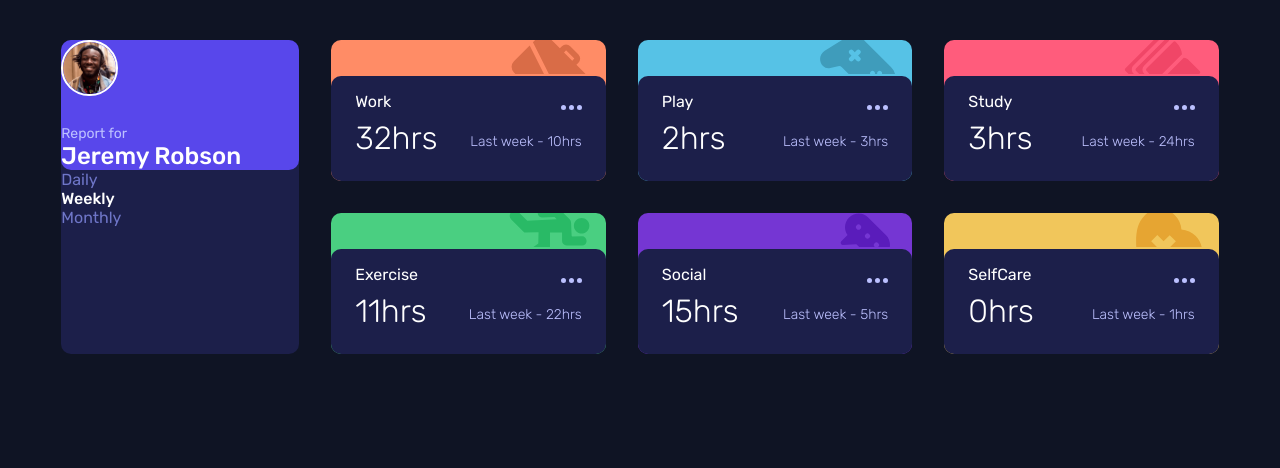
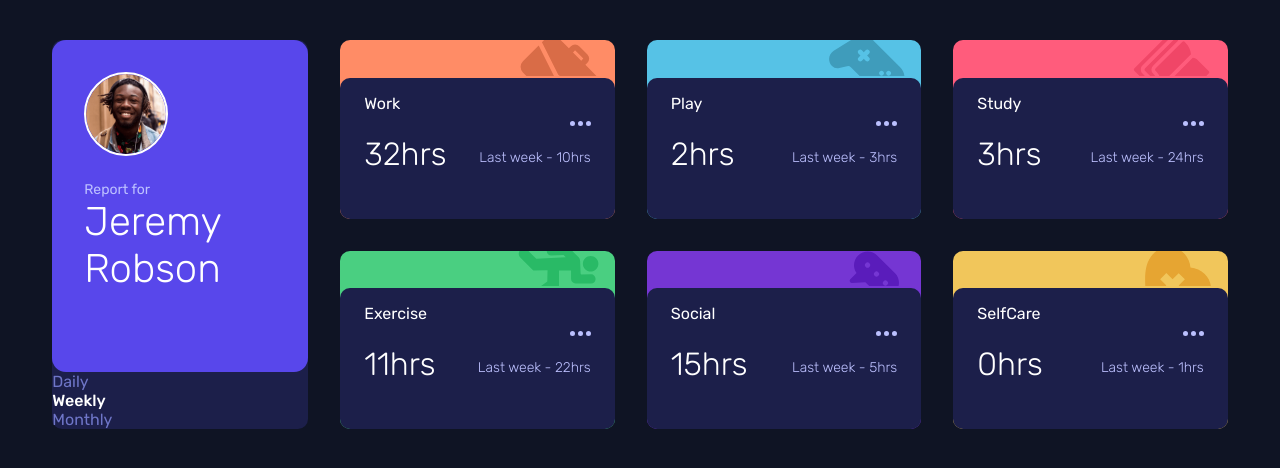
Before and after one commit to Sebosun/frontend-mentor-, a React (Vite) app: page / in a window 1280 px wide. Shown: the top 468 px of the page. Built offline with nearby package versions, Linux system fonts and the light colour scheme.

Commit message:
top portion of the card completed

```diff
--- a/src/components/Report.scss
+++ b/src/components/Report.scss
@@ -11,6 +11,7 @@
   background: $darkBlue;
   border-radius: 10px;
   margin: 0;
+  padding: 0;
 
   p {
     padding: 0;
@@ -72,11 +73,25 @@
   }
 
   @media (min-width: 640px) {
-    img {
-      width: 22%;
-      border: 2px solid white;
-      border-radius: 1000px;
-      margin-bottom: 25px;
+    &__top {
+      display: flex;
+      flex-direction: column;
+      padding: 2em 4em 5em 2em;
+      border-radius: 14px;
+
+      h1 {
+        max-width: 4em;
+        word-wrap: break-word;
+        font-size: 2.5em;
+        font-weight: 300;
+      }
+
+      img {
+        width: 5em;
+        border: 2px solid white;
+        border-radius: 1000px;
+        margin-bottom: 25px;
+      }
     }
   }
 }
```
